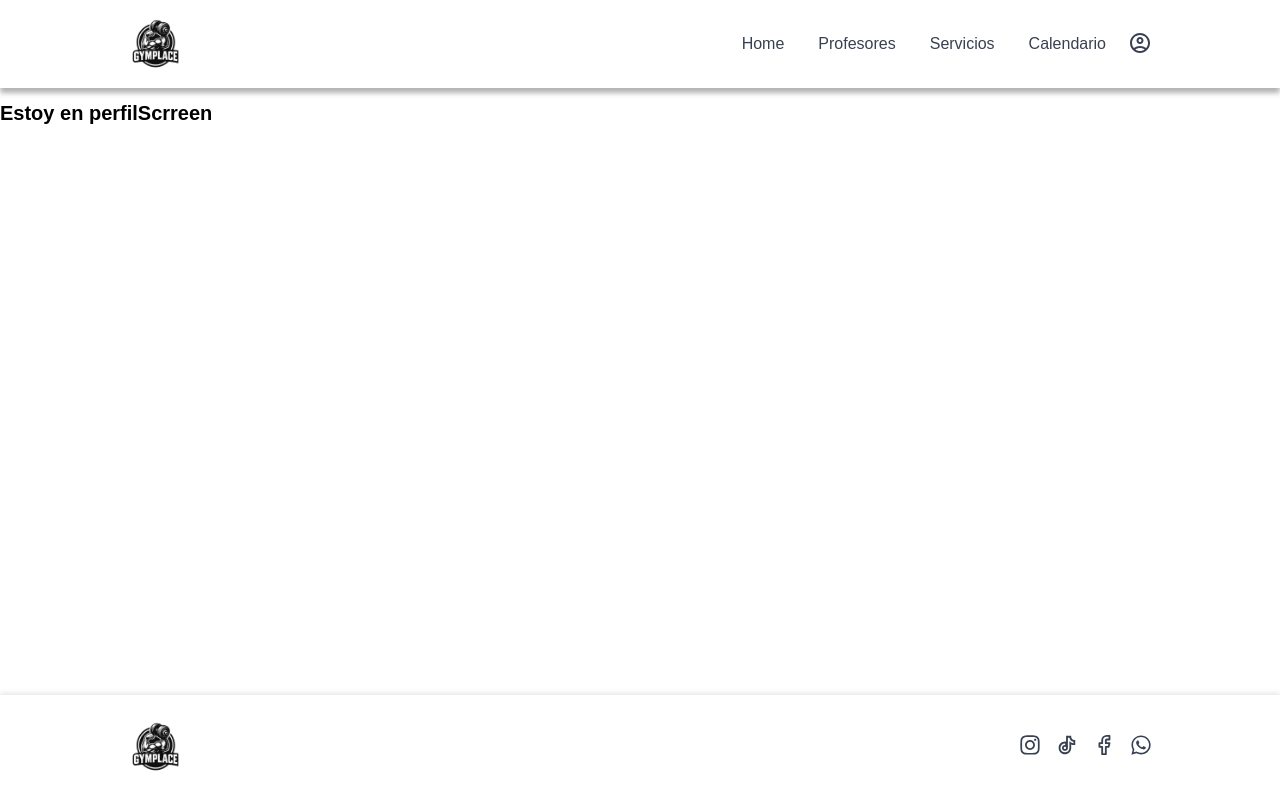
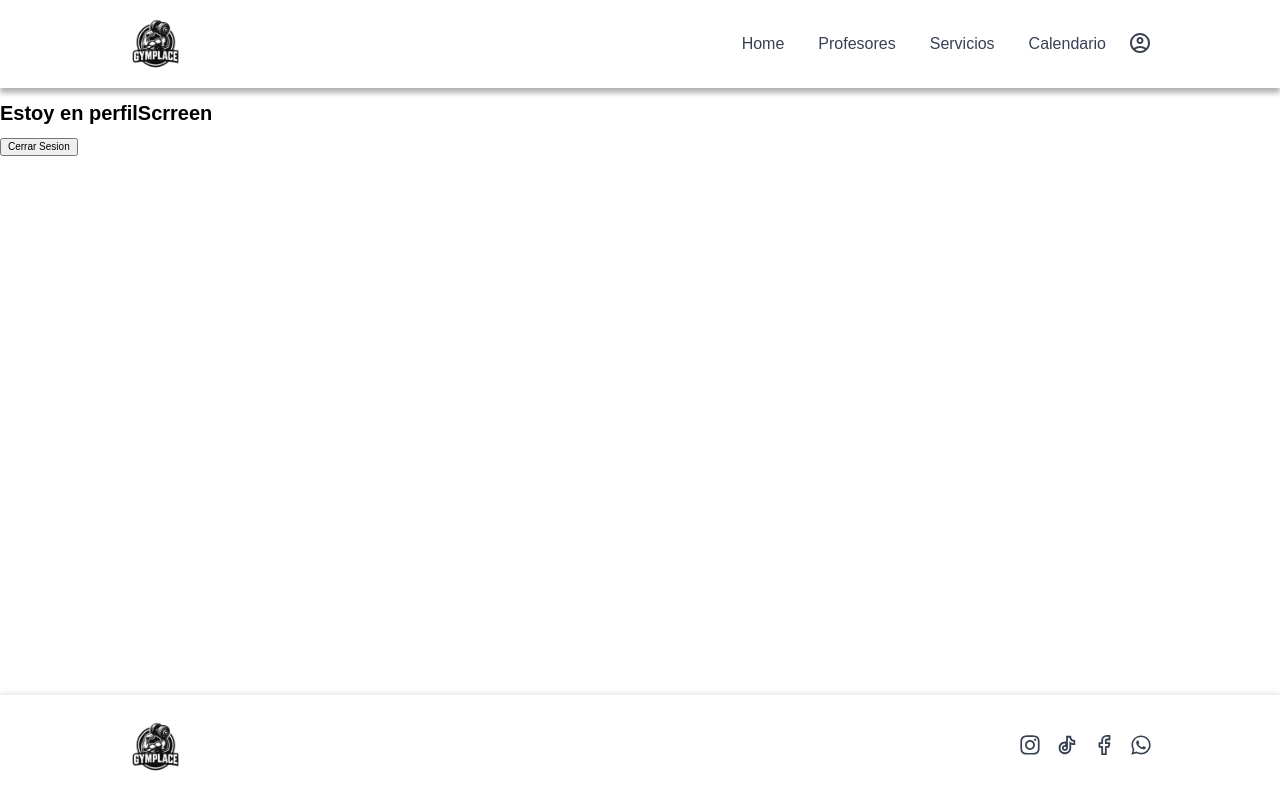
Before and after one commit to ignacioDorigo/gymplace-front, a React (Create React App) app: page /perfil in a window 1280 px wide. Built offline with nearby package versions, Linux system fonts and the light colour scheme.

Commit message:
button logout

```diff
--- a/src/pages/PerfilScreen.js
+++ b/src/pages/PerfilScreen.js
@@ -1,12 +1,22 @@
-import React from "react";
+import React, { useContext } from "react";
 import Navbar from "../components/Navbar/Navbar";
 import Footer from "../components/Footer/Footer";
+import { AuthContext } from "../context/AuthContext";
+import { useNavigate } from "react-router-dom";
 
 export default function PerfilScreen() {
+  const { logout } = useContext(AuthContext);
+  const navigate = useNavigate();
+
+  const cerrarSesion = () => {
+    navigate("/home");
+    logout();
+  };
   return (
     <div>
       <Navbar></Navbar>
       <h1>Estoy en perfilScrreen</h1>
+      <button onClick={cerrarSesion}>Cerrar Sesion</button>
       <Footer></Footer>
     </div>
   );
```
